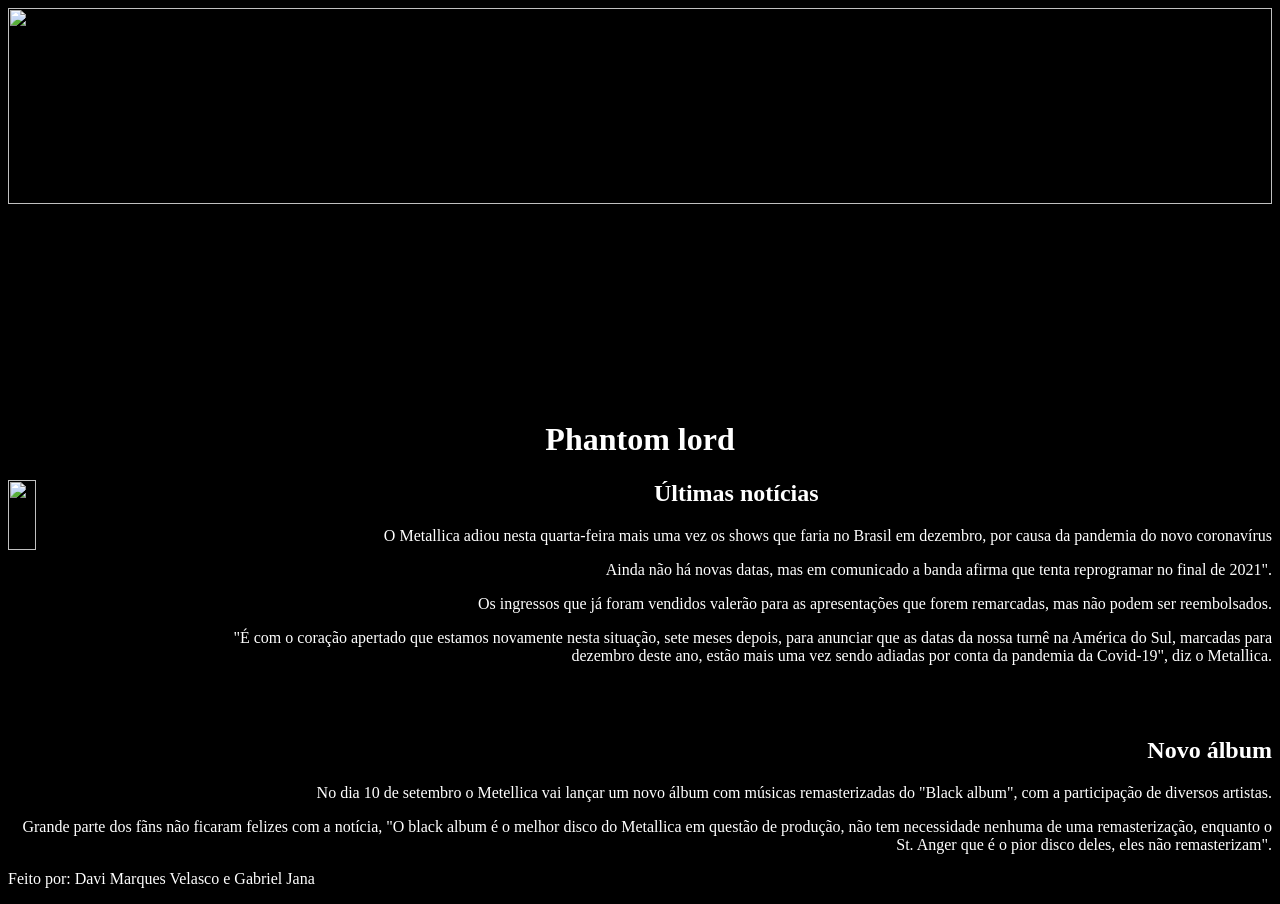
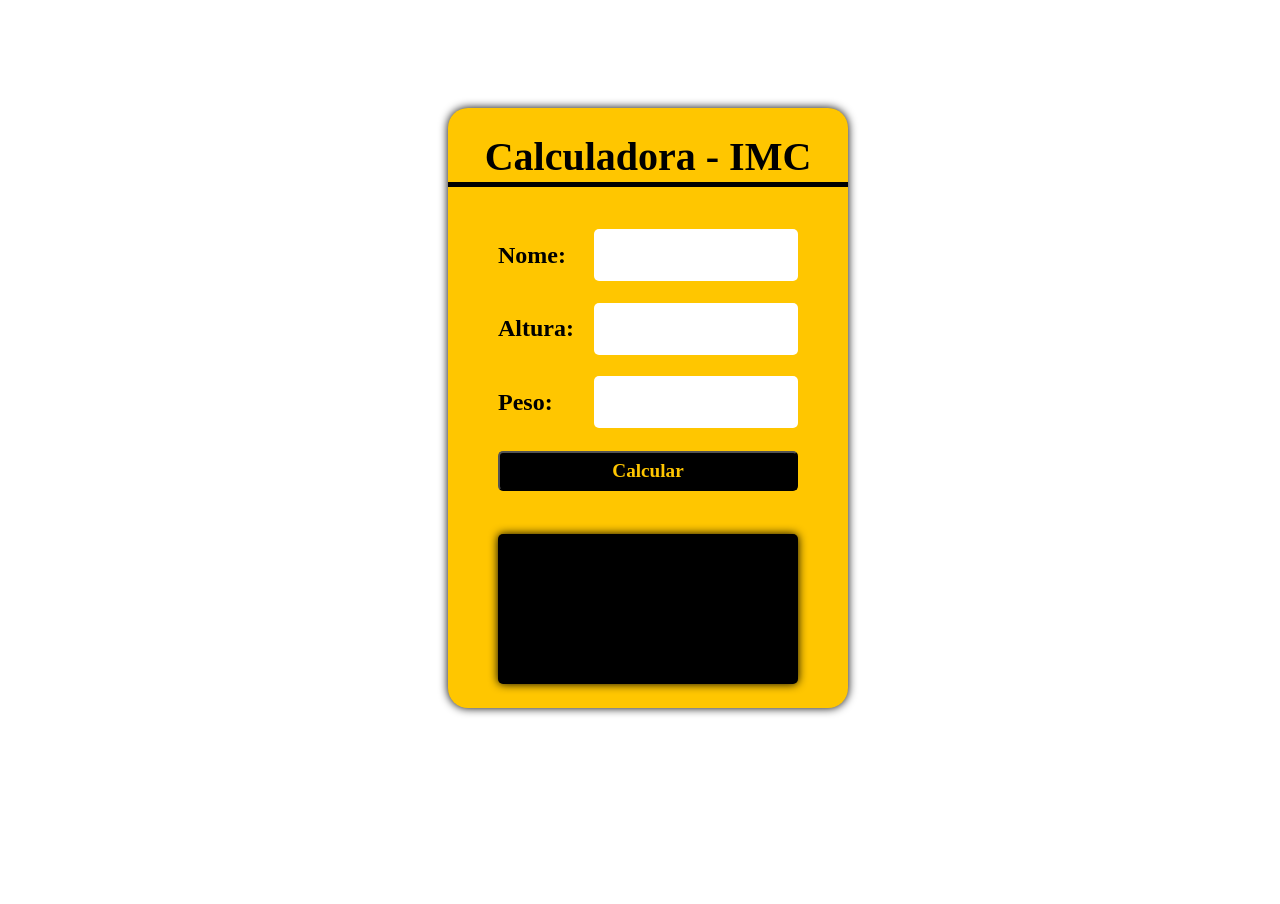
Before and after one commit to dAvImArQue/dAvImArQue, a plain HTML site: page index.html in a window 1280 px wide. After the commit the page ends 816 px from the top, so only its background shows below. Drawn offline with Linux system fonts and the light colour scheme.

Commit message:
Calculadora IMC

```diff
--- /dev/null
+++ b/imc.js
@@ -0,0 +1,37 @@
+const calcular = document.getElementById('calcular');
+
+function imc () {
+    const nome = document.getElementById('nome').value;
+    const altura = document.getElementById('altura').value;
+    const peso = document.getElementById('peso').value;
+    const resultado = document.getElementById('resultado');
+
+    if (nome !== '' && altura !== '' && peso !== '') {
+
+        const valorIMC = (peso / (altura * altura)).toFixed(1);
+
+        let classificacao = '';
+
+        if (valorIMC < 18.5){
+            classificacao = 'abaixo do peso.';
+        }else if (valorIMC < 25) {
+            classificacao = 'com peso ideal. Parabéns!!!';
+        }else if (valorIMC < 30){
+            classificacao = 'levemente acima do peso.';
+        }else if (valorIMC < 35){
+            classificacao = 'com obesidade grau I.';
+        }else if (valorIMC < 40){
+            classificacao = 'com obesidade grau II';
+        }else {
+            classificacao = 'com obesidade grau III. Cuidado!!';
+        }
+
+        resultado.textContent = `${nome} seu IMC é ${valorIMC} e você está ${classificacao}`;
+
+    }else {
+        resultado.textContent = 'Preencha todos os campos!!!';
+    }
+
+}
+
+calcular.addEventListener('click', imc);
--- a/index.html
+++ b/index.html
@@ -1,41 +1,32 @@
-<html>
-<meta charset="utf-8">
-	<head>
-		<img src="Metallica.jpg" height="50%" width="100%"></>
-		<h1 style="color:white;" align="center">Phantom lord</h1>
-		<img src="james ta certo.png" height="30%" width="15%" align="left"></>
-		<title>Phantom Lord</title>
-	</head>
+<!DOCTYPE html>
+<html lang="en">
+  <head>
+    <meta charset="UTF-8">
+    <meta name="viewport" content="width=device-width, initial-scale=1.0">
+    <title>IMC</title>
+    <link rel="stylesheet" href="style.css">
+  </head>
+  <body>
+    <main>
+      <div class="container">
+        <div class="title"> Calculadora - IMC </div>
+        <div class="input">
+            <label>Nome:</label>
+            <input type="text" id='nome'>
+        </div>
+        <div class="input">
+            <label>Altura:</label>
+            <input type="number" id='altura'>
+        </div>
+        <div class="input">
+            <label>Peso:</label>
+            <input type="number" id='peso'>
+        </div>
+        <button id='calcular'>Calcular</button>
 
-	<body style="background-color:black;">
-		<h2 style="color:white;" align="center">Últimas notícias</h2>
-			<p style="color:white;" align="right">O Metallica adiou nesta quarta-feira mais uma vez os shows que faria no Brasil em dezembro, por causa da pandemia do novo coronavírus</p>
-
-
-			<p style="color:white;" align="right">Ainda não há novas datas, mas em comunicado a banda afirma que tenta reprogramar no final de 2021".</p>
-
-
-			<p style="color:white;" align="right">Os ingressos que já foram vendidos valerão para as apresentações que forem remarcadas, mas não podem ser reembolsados.</p>
-
-
-			<p style="color:white;" align="right">"É com o coração apertado que estamos novamente nesta situação, sete meses depois, para anunciar que as datas da nossa turnê na América do Sul, marcadas para dezembro deste ano, estão mais uma vez sendo adiadas por conta da pandemia da Covid-19", diz o Metallica.</p>
-
-
-			<br></br>
-
-	<h2 style="color:white;" align="right">Novo álbum</h2>
-
-		<p style="color:white;" align="right">No dia 10 de setembro o Metellica vai lançar um novo álbum com músicas remasterizadas do "Black album", com a participação de diversos artistas.</p>
-
-
-		<p style="color:white;" align="right">Grande parte dos fãns não ficaram felizes com a notícia, "O black album é o melhor disco do Metallica em questão de produção, não tem necessidade nenhuma de uma remasterização, enquanto o St. Anger que é o pior disco deles, eles não remasterizam".
-
-
-	</body>
-
-	<footer>
-
-		<p style="color:white;"> Feito por: Davi Marques Velasco e Gabriel Jana</p>
-
-	<footer>
+        <div class="result" id='resultado'></div>
+      </div>
+    </main>
+    <script src="./imc.js"></script>
+  </body>
 </html>
--- /dev/null
+++ b/style.css
@@ -0,0 +1,79 @@
+main{
+    display: flex;
+    width: 100vw;
+    height: 100vh;
+    justify-content: center;
+    align-items: center;
+
+  }
+
+  .container{
+    display: flex;
+    flex-direction: column;
+    background: rgb(255,198,0);
+    width: 400px;
+    height: 600px;
+    align-items: center;
+    justify-content: space-evenly;
+    border-radius: 20px;
+    box-shadow: 0 0 10px black;
+  }
+
+  .title{
+    display: flex;
+    justify-content: center;
+    align-items: center;
+    width: 100%;
+    height: 50px;
+    font: bold 2.5rem serif;
+    border-bottom: solid 5px black;
+    margin-bottom: 20px;
+  }
+
+  .input {
+    display: flex;
+    width: 300px;
+    height: 50px;
+    justify-content: space-between;
+    align-items: center;
+  }
+  .input input {
+    width: 200px;
+    height: 50px;
+    border-radius: 5px;
+    border:none;
+    outline: 0;
+    font: bold 1.5rem serif;
+    text-align: center;
+  }
+
+  .input label {
+    font: bold 1.5rem serif;
+  }
+
+  button{
+    width: 300px;
+    height: 40px;
+    font: bold 1.2rem serif;
+    background: #000;
+    color: rgb(255,198,0);
+    outline: none;
+    border-radius: 5px;
+    cursor: pointer;
+  }
+
+  .result{
+    display: flex;
+    margin-top: 20px;
+    align-items: center;
+    width: 300px;
+    height: 150px;
+    border-radius: 5px;
+    font: italic 1.5rem serif;
+    box-shadow: 0px 0px 10px black;
+    background: #000;
+    color: rgb(255,198,0);
+    padding: 20px;
+    box-sizing: border-box;
+    user-select: none;
+  }
```
